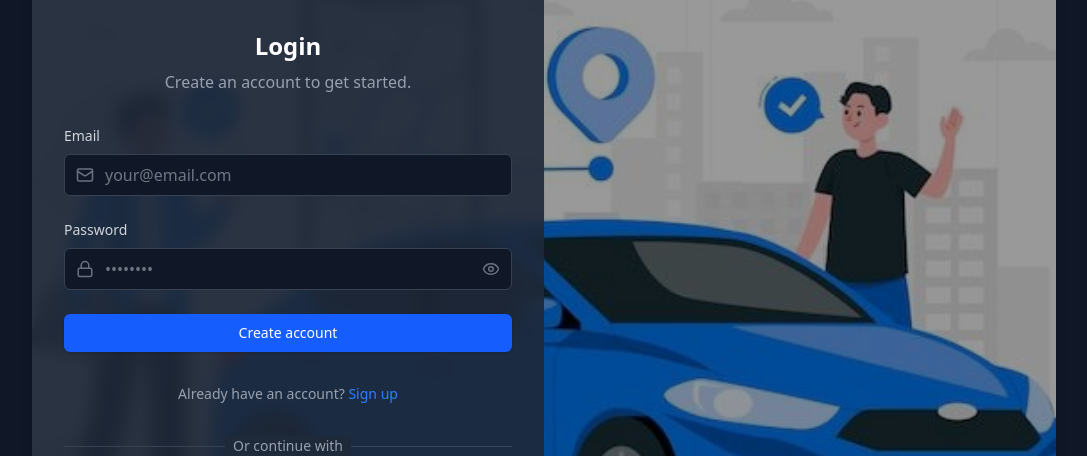
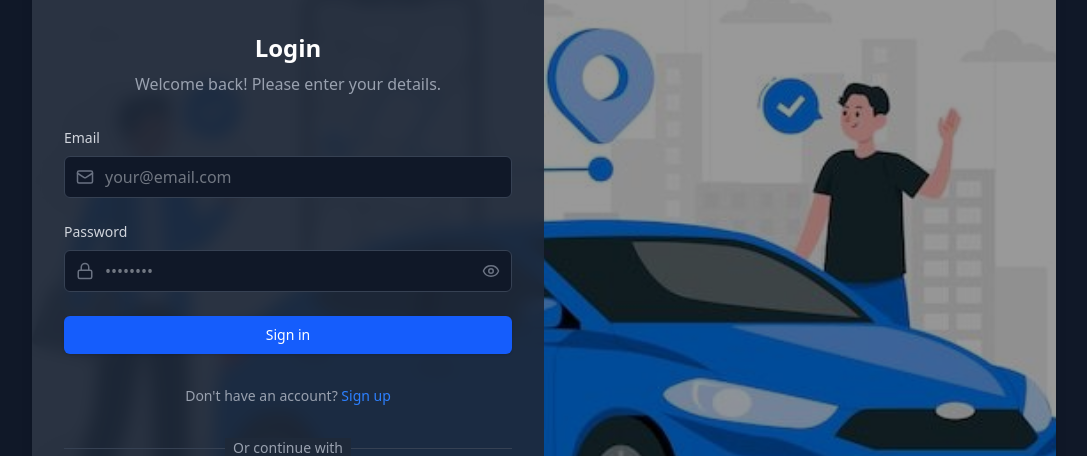
Before and after one commit to ElFirdaous28/Rydeo-front, a React (Vite) app: page /login in a window 1280 px wide. Shown: the part 126-582 px from the top of the page, without its empty margins (96-1183 px from the left). Built offline with nearby package versions, Linux system fonts and the light colour scheme.

Commit message:
RFR-40 authentication validation

```diff
--- /dev/null
+++ b/src/hooks/useValidation.jsx
@@ -0,0 +1,9 @@
+export default function useValidation(errors, field) {
+  if (!errors?.[field]?.length) return null;
+
+  return errors[field].map((error, index) => (
+    <div key={index} className="text-sm text-red-500 mt-1">
+      {error}
+    </div>
+  ));
+}
--- a/src/pages/Auth/Login.jsx
+++ b/src/pages/Auth/Login.jsx
@@ -3,6 +3,7 @@ import { Eye, EyeOff, Mail, Lock, User } from "lucide-react";
 import useTogglePasswordVisibility from '../../hooks/useTogglePasswordVisibility';
 import { Link } from 'react-router-dom';
 import { useAuth } from '../../context/AuthContext';
+import useValidation from '../../hooks/useValidation';
 
 export default function Login() {
   const { showPassword, togglePasswordVisibility } = useTogglePasswordVisibility();
@@ -23,11 +24,12 @@ export default function Login() {
         setErrors(error.response.data.errors);
       } else {
         console.error("Login error:", error);
-      }    }
+      }
+    }
   };
   return (
     <div className="flex items-center justify-center min-h-screen bg-gray-900">
-      <div className="flex w-full max-w-5xl shadow-lg rounded-lg overflow-hidden relative bg-cover bg-center"
+      <div className="flex w-full max-w-5xl shadow-lg rounded-lg overflow-hidden relative bg-cover bg-center max-h-[740px]"
         style={{ backgroundImage: "url('public/images/background1.jpg')" }}>
 
         <div className="absolute inset-0 bg-black opacity-40"></div>
@@ -36,7 +38,7 @@ export default function Login() {
           <div className="text-center">
             <h1 className="text-2xl font-bold text-white">Login</h1>
             <p className="mt-2 text-gray-400">
-              Create an account to get started.
+              Welcome back! Please enter your details.
             </p>
           </div>
 
@@ -52,6 +54,7 @@ export default function Login() {
                 <input id="email" name="email" onChange={(e) => setEmail(e.target.value)}
                   type="email" required className="block w-full pl-10 pr-3 py-2 border border-gray-700 rounded-md bg-gray-900 text-gray-300 focus:outline-none focus:ring-2 focus:ring-blue-500 focus:border-blue-500" placeholder="your@email.com" />
               </div>
+              {useValidation(errors, "email")}
             </div>
 
             <div className="space-y-2">
@@ -70,6 +73,7 @@ export default function Login() {
                   {showPassword ? <EyeOff size={18} /> : <Eye size={18} />}
                 </button>
               </div>
+              {useValidation(errors, "password")}
             </div>
 
             <div>
@@ -77,21 +81,21 @@ export default function Login() {
                 onClick={handleLogin}
                 type="submit"
                 className="w-full flex justify-center py-2 px-4 border border-transparent rounded-md shadow-sm text-sm font-medium text-white bg-blue-600 hover:bg-blue-700 focus:outline-none focus:ring-2 focus:ring-offset-2 focus:ring-blue-500">
-                Create account
+                Sign in
               </button>
             </div>
           </form>
 
-          <div className="text-center">
+          <div className="mt-4 text-center">
           <p className="text-sm text-gray-400">
-              Already have an account?{" "}
+            Don't have an account?{" "}
             <Link to="/register" className="font-medium text-blue-500 hover:text-blue-400">
               Sign up
             </Link>
           </p>
         </div>
 
-          <div>
+        <div className="mt-6">
           <div className="relative">
             <div className="absolute inset-0 flex items-center">
               <div className="w-full border-t border-gray-700"></div>
@@ -103,12 +107,14 @@ export default function Login() {
 
           <div className="mt-6 grid grid-cols-2 gap-3">
             <div>
-                <button className="w-full flex justify-center py-2 px-4 border border-gray-700 rounded-md shadow-sm bg-gray-800 text-sm font-medium text-gray-300 hover:bg-gray-700">
+              <button
+                className="w-full flex justify-center py-2 px-4 border border-gray-700 rounded-md shadow-sm bg-gray-800 text-sm font-medium text-gray-300 hover:bg-gray-700">
                 Google
               </button>
             </div>
             <div>
-                <button className="w-full flex justify-center py-2 px-4 border border-gray-700 rounded-md shadow-sm bg-gray-800 text-sm font-medium text-gray-300 hover:bg-gray-700">
+              <button
+                className="w-full flex justify-center py-2 px-4 border border-gray-700 rounded-md shadow-sm bg-gray-800 text-sm font-medium text-gray-300 hover:bg-gray-700">
                 GitHub
               </button>
             </div>
--- a/src/pages/Auth/Register.jsx
+++ b/src/pages/Auth/Register.jsx
@@ -3,6 +3,7 @@ import { Eye, EyeOff, Mail, Lock, User } from "lucide-react";
 import useTogglePasswordVisibility from '../../hooks/useTogglePasswordVisibility';
 import { Link } from 'react-router-dom';
 import { useAuth } from '../../context/AuthContext';
+import useValidation from '../../hooks/useValidation';
 
 export default function Register() {
   const { showPassword, togglePasswordVisibility } = useTogglePasswordVisibility();
@@ -11,24 +12,29 @@ export default function Register() {
   const [email, setEmail] = useState("");
   const [password, setPassword] = useState("");
   const [passwordConfirmation, setPasswordConfirmation] = useState("");
+  const [errors, setErrors] = useState({});
 
 
   const { register } = useAuth();
   const handleRegister = async (e) => {
-      e.preventDefault();
+    e.preventDefault();
 
-      try {
-          await register({name, email, password,password_confirmation: passwordConfirmation});
-          console.log("Registration successful!");
-      } catch (error) {
-          console.error("Register error:", error);
+    try {
+      await register({ name, email, password, password_confirmation: passwordConfirmation });
+      console.log("Registration successful!");
+    } catch (error) {
+      if (error.response?.status === 422) {
+        setErrors(error.response.data.errors)
       }
+      else
+        console.log('Login error', error);
+    }
   };
 
   return (
     <div className="flex items-center justify-center min-h-screen bg-gray-900">
-      <div className="flex w-full max-w-5xl shadow-lg rounded-lg overflow-hidden relative bg-cover bg-center"
-           style={{ backgroundImage: "url('public/images/background1.jpg')" }}>
+      <div className="flex w-full max-w-5xl shadow-lg rounded-lg overflow-hidden relative bg-cover bg-center max-h-[740px]"
+        style={{ backgroundImage: "url('public/images/background1.jpg')" }}>
 
         <div className="absolute inset-0 bg-black opacity-40"></div>
 
@@ -55,6 +61,7 @@ export default function Register() {
                 <input id="name" name="name" onChange={(e) => setName(e.target.value)}
                   type="text" required className="block w-full pl-10 pr-3 py-2 border border-gray-700 rounded-md bg-gray-900 text-gray-300 focus:outline-none focus:ring-2 focus:ring-blue-500 focus:border-blue-500" placeholder="John Doe" />
               </div>
+              {useValidation(errors, "name")}
             </div>
 
             <div className="space-y-2">
@@ -68,6 +75,7 @@ export default function Register() {
                 <input id="email" name="email" onChange={(e) => setEmail(e.target.value)}
                   type="email" required className="block w-full pl-10 pr-3 py-2 border border-gray-700 rounded-md bg-gray-900 text-gray-300 focus:outline-none focus:ring-2 focus:ring-blue-500 focus:border-blue-500" placeholder="your@email.com" />
               </div>
+              {useValidation(errors, "email")}
             </div>
 
             <div className="space-y-2">
@@ -86,6 +94,7 @@ export default function Register() {
                   {showPassword ? <EyeOff size={18} /> : <Eye size={18} />}
                 </button>
               </div>
+              {useValidation(errors, "password")}
             </div>
 
             <div className="space-y-2">
@@ -104,6 +113,7 @@ export default function Register() {
                   {showPassword ? <EyeOff size={18} /> : <Eye size={18} />}
                 </button>
               </div>
+              {useValidation(errors, "password_confirmation")}
             </div>
 
             <div>
```
Lines whose indentation alone changed are shown as unchanged.
